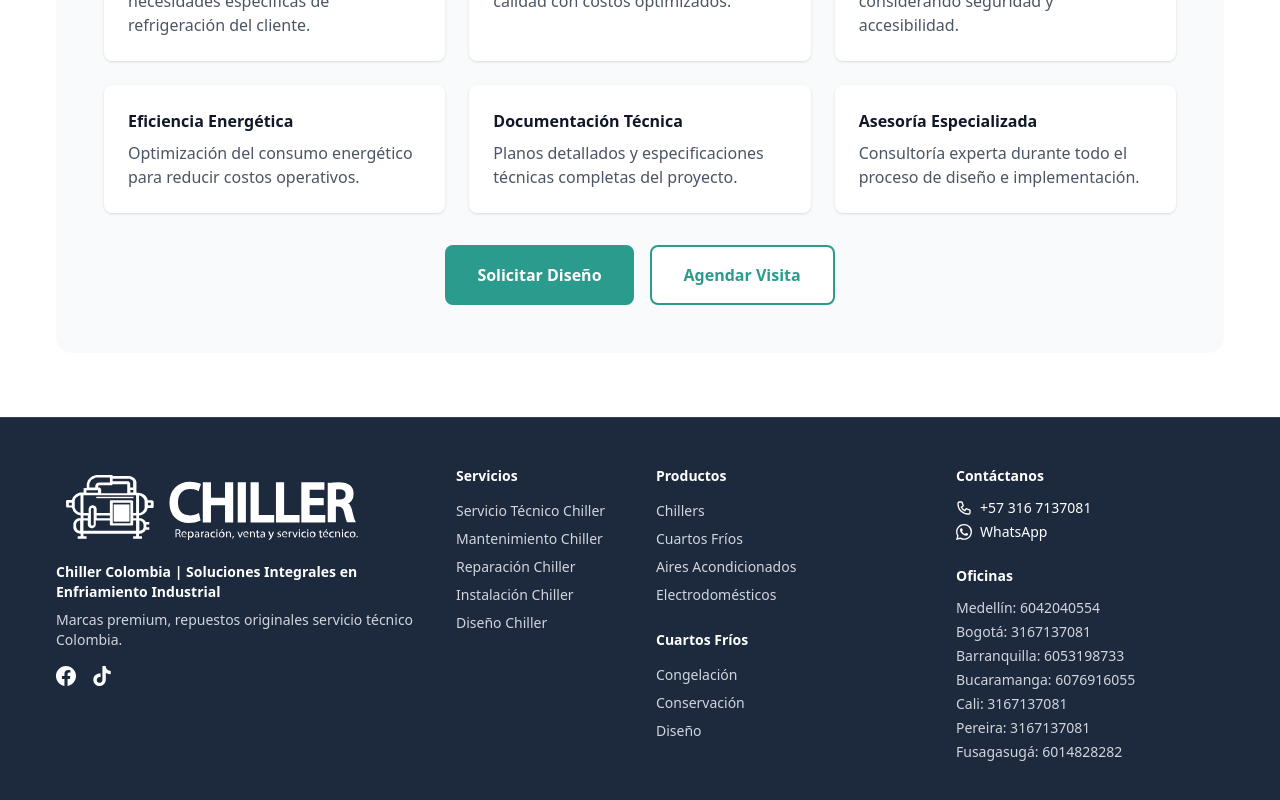
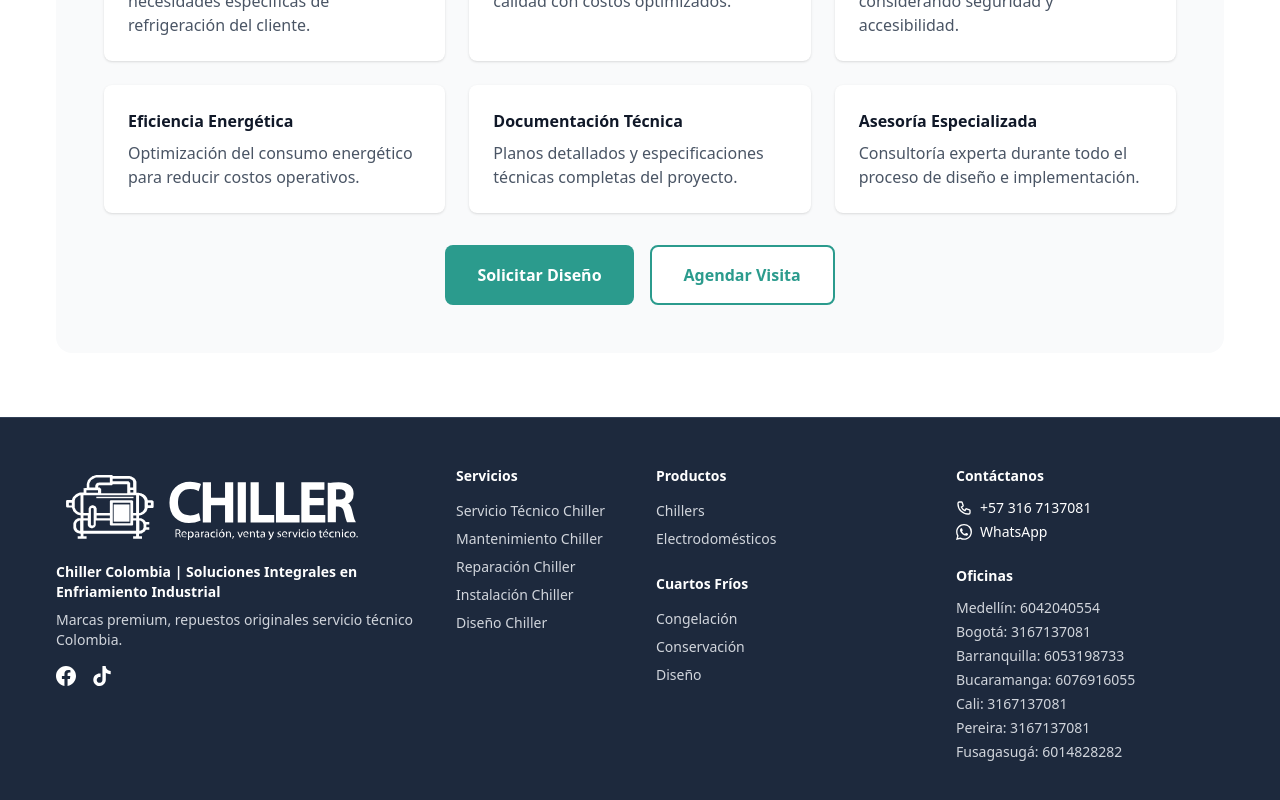
Before and after one commit to calfrio-es/Chiller, a React (Vite) app: page /diseno-chiller in a window 1280 px wide. Shown: the part 1229-2029 px from the top of the page. Built offline with nearby package versions, Linux system fonts and the light colour scheme.

Commit message:
Se eliminaron rutas de navegación a páginas en construcción en el componente App y se ajustó el Footer para eliminar enlaces a "Cuartos Fríos" y "Aires Acondicionados".

```diff
--- a/src/App.jsx
+++ b/src/App.jsx
@@ -48,7 +48,6 @@ function App() {
           <Routes>
             <Route path="/" element={<Inicio />} />
             <Route path="/inicio" element={<Inicio />} />
-            <Route path="/chiller" element={<PrincipalChiller />} />
             <Route path="/producto/:id" element={<ProductoEspecifico />} />
             <Route path="/chiller-100-toneladas" element={<Chiller100Toneladas />} />
             <Route path="/chiller-7-5-toneladas" element={<Chiller75toneladas />} />
@@ -60,11 +59,9 @@ function App() {
             <Route path="/chiller-20-tr" element={<Chiller20 />} />
             <Route path="/chiller-25-tr" element={<Chiller25 />} />
             <Route path="/chiller-cw-3000" element={<ChillerCw3000 />} />
-            <Route path="/cuartos-frios" element={<div className="p-8">Página Cuartos Fríos - En construcción</div>} />
             <Route path="/congelacion" element={<Congelacion />} />
             <Route path="/conservacion" element={<Conservacion />} />
             <Route path="/diseno-cuartos" element={<Diseño />} />
-            <Route path="/aires" element={<div className="p-8">Página Aires - En construcción</div>} />
             <Route path="/mini-split" element={<MiniSplit />} />
             <Route path="/multi-split" element={<MultiSplit />} />
             <Route path="/diseno-calculo" element={<DiseñoCalculo />} />
@@ -75,7 +72,6 @@ function App() {
             <Route path="/estufas" element={<Estufas />} />
             <Route path="/calentadores" element={<Calentadores />} />
             <Route path="/lavadoras" element={<Lavadoras />} />
-            <Route path="/servicios" element={<div className="p-8">Página Servicios - En construcción</div>} />
             <Route path="/servicio-tecnico-chiller" element={<ServicioTecnicoChiller />} />
             <Route path="/mantenimiento-chiller" element={<MantenimientoTecnicoChiller />} />
             <Route path="/reparacion-chiller" element={<ReparacionChiller />} />
--- a/src/components/layout/Footer.jsx
+++ b/src/components/layout/Footer.jsx
@@ -79,16 +79,6 @@ const Footer = () => {
                 </Link>
               </li>
               <li>
-                <Link to="/cuartos-frios" className="text-gray-300 hover:text-cyan-400 transition-colors duration-300 text-sm no-underline">
-                  Cuartos Fríos
-                </Link>
-              </li>
-              <li>
-                <Link to="/aires" className="text-gray-300 hover:text-cyan-400 transition-colors duration-300 text-sm no-underline">
-                  Aires Acondicionados
-                </Link>
-              </li>
-              <li>
                 <Link to="/televisores" className="text-gray-300 hover:text-cyan-400 transition-colors duration-300 text-sm no-underline">
                   Electrodomésticos
                 </Link>
```
